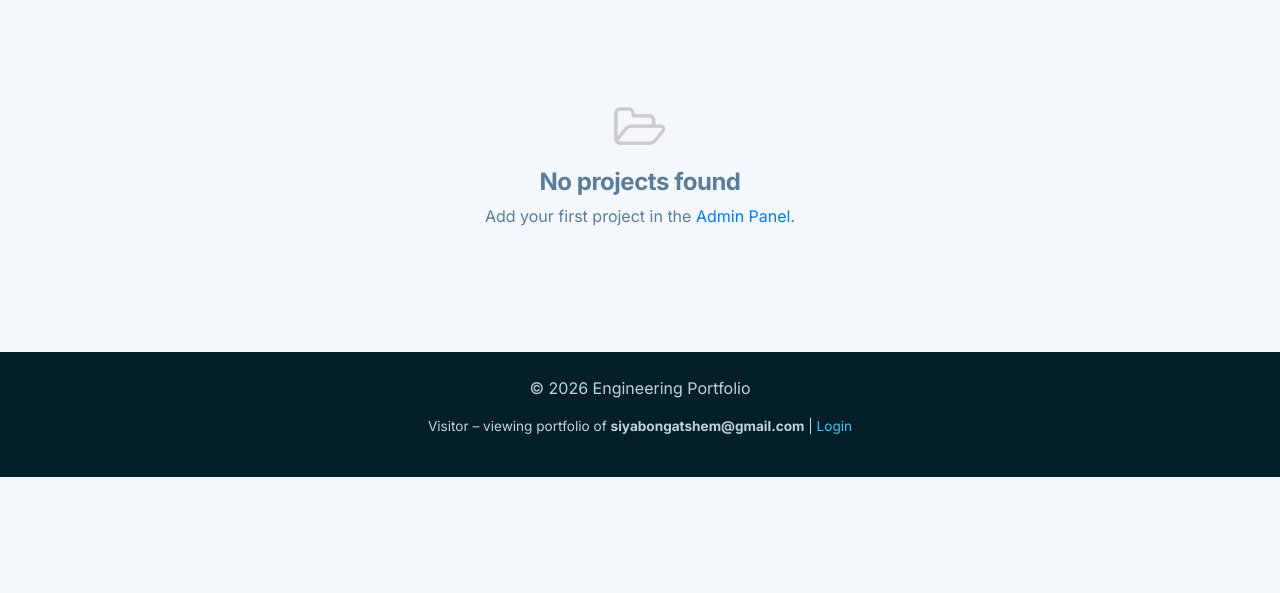
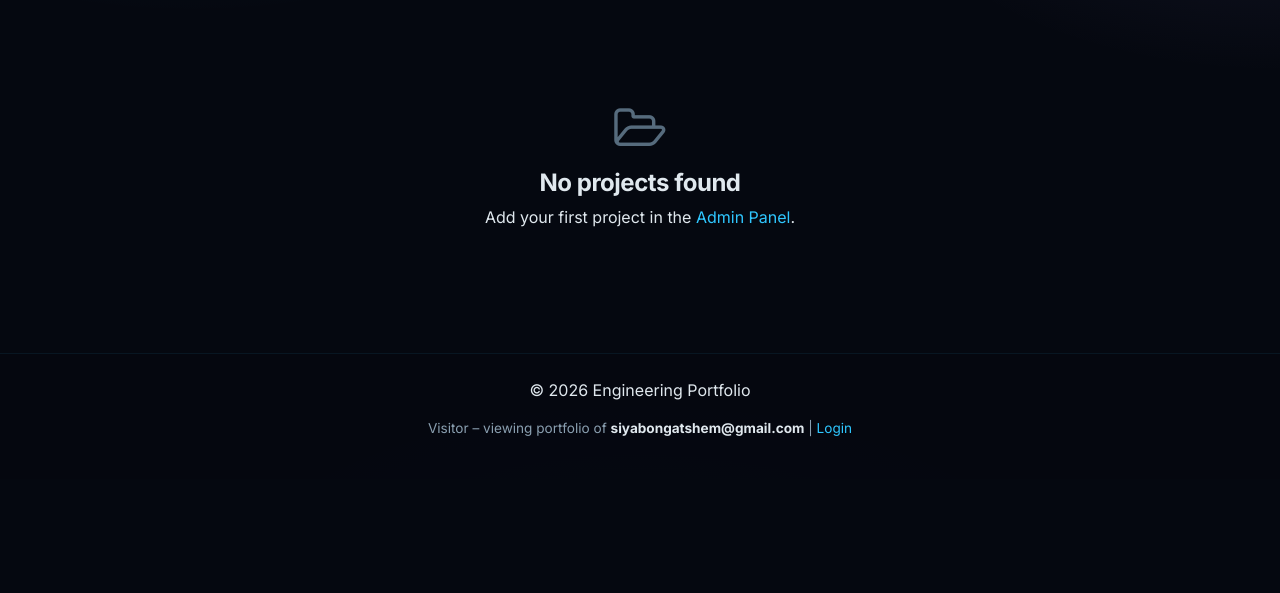
Before and after one commit to siyabongathupana/portfolio, a website: page projects.html in a window 1280 px wide. Shown: the part 207-800 px from the top of the page. Drawn offline with nearby package versions, Linux system fonts and the light colour scheme.

Commit message:
Add dark theme support to projects.html

```diff
--- a/projects.html
+++ b/projects.html
@@ -9,6 +9,7 @@
   <link rel="stylesheet" href="https://cdnjs.cloudflare.com/ajax/libs/font-awesome/4.7.0/css/font-awesome.min.css">
   <link href="https://fonts.googleapis.com/css2?family=Inter:wght@400;500;600;700&display=swap" rel="stylesheet">
   <link rel="stylesheet" href="styles.css">
+  <link rel="stylesheet" href="theme-dark.css">
   <script src="config.js"></script>
   <script src="crypto.js"></script>
   <script src="api.js"></script>
```
